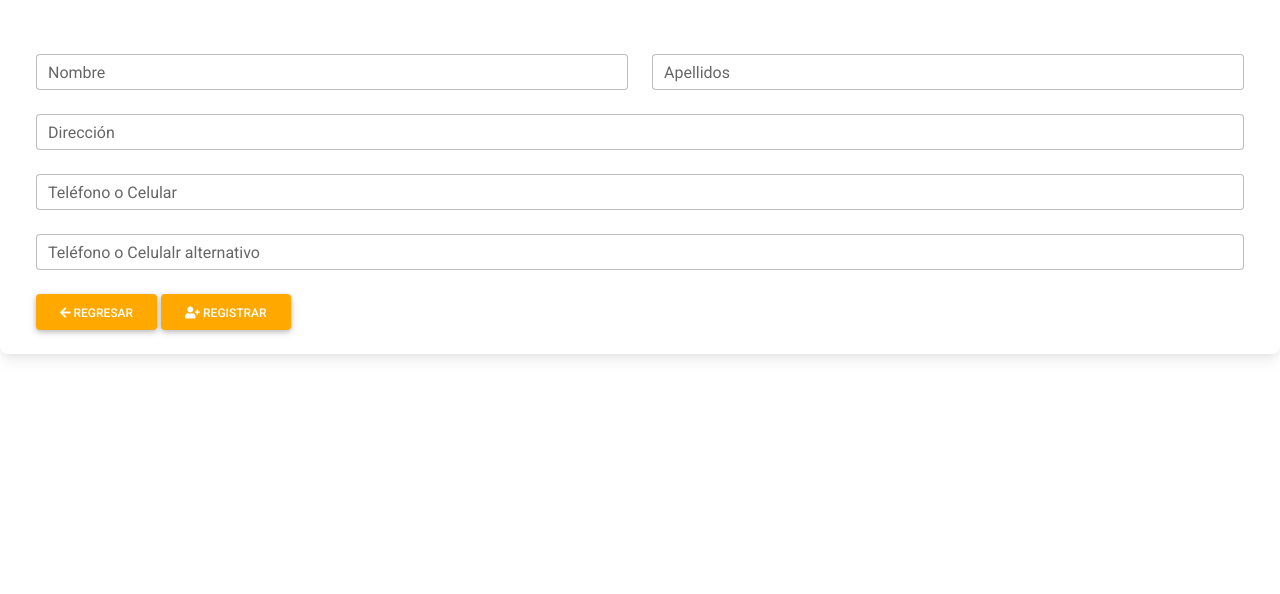
After one commit to aydis20P/SocorritoMixcoacST, a Django app: template mockups/templates/registrar-cliente.html in a window 1280 px wide. The commit adds this page. Shown: the part 148-742 px from the top of the page. Run offline with Django 3.2, Linux system fonts and the light colour scheme; the template is opened without the code that fills it, so the values that code supplies are empty; some libraries are stand-ins or nearby versions.

Commit message:
Nuevo Template Registrar-Cliente

```diff
--- a/mockups/templates/busqueda-cliente.html
+++ b/mockups/templates/busqueda-cliente.html
@@ -54,7 +54,7 @@
                         <div class="card shadow-0 mb-3">
                             <div class="card-body">
                                 <div class="d-grid gap-2">
-                                    <a href="#" class="btn btn-warning">
+                                    <a href="registrar-cliente" class="btn btn-warning">
                                         <i class="fas fa-user-plus"></i>
                                         Registrar al cliente
                                     </a>
--- /dev/null
+++ b/mockups/templates/registrar-cliente.html
@@ -0,0 +1,62 @@
+{% extends 'base.html' %}
+{% load static %}
+
+{% block head %}
+<title>Registrar cliente</title>
+{% endblock head %}
+
+{% block content %}
+<div class="container-fluid">
+  <div class="row">
+    <div class="card">
+      <div class="card-body">
+        <form>
+            <!-- 2 column grid layout with text inputs for the first and last names -->
+            <div class="row mb-4">
+              <div class="col">
+                <div class="form-outline">
+                  <input type="text" id="form6Example1" class="form-control" />
+                  <label class="form-label" for="form6Example1">Nombre</label>
+                </div>
+              </div>
+              <div class="col">
+                <div class="form-outline">
+                  <input type="text" id="form6Example2" class="form-control" />
+                  <label class="form-label" for="form6Example2">Apellidos</label>
+                </div>
+              </div>
+            </div>
+
+            <!-- Text input -->
+            <div class="form-outline mb-4">
+              <input type="text" id="form6Example4" class="form-control" />
+              <label class="form-label" for="form6Example4">Dirección</label>
+            </div>
+
+            <!-- Text input -->
+            <div class="form-outline mb-4">
+              <input type="text" id="form6Example6" class="form-control" />
+              <label class="form-label" for="form6Example6">Teléfono o Celular</label>
+            </div>
+
+            <!-- Text input -->
+            <div class="form-outline mb-4">
+                <input type="text" id="form6Example6" class="form-control" />
+                <label class="form-label" for="form6Example6">Teléfono o Celulalr alternativo</label>
+              </div>
+
+              <a href="busqueda-cliente" class="btn btn-warning">
+                <i class="fas fa-arrow-left"></i>
+                Regresar
+              </a>
+
+              <a href="registrar-cliente" class="btn btn-warning">
+                <i class="fas fa-user-plus"></i>
+                Registrar
+            </a>
+        </form>
+      </div>
+    </div>
+  </div>
+</div>
+{% endblock content %}
--- a/mockups/urls.py
+++ b/mockups/urls.py
@@ -4,4 +4,5 @@ from . import views
 urlpatterns = [
     path('', views.principal, name="principal"),
     path('busqueda-cliente', views.busqueda_cliente, name="busqueda-cliente"),
+    path('registrar-cliente', views.registrar_cliente, name="registrar-cliente"),
 ]
--- a/mockups/views.py
+++ b/mockups/views.py
@@ -14,3 +14,6 @@ def busqueda_cliente(request):
      context = {}
      context['clientes'] = clientes
      return render(request, 'busqueda-cliente.html', context)
+def registrar_cliente(request):
+     context = {}
+     return render (request, 'registrar-cliente.html', context)
```
